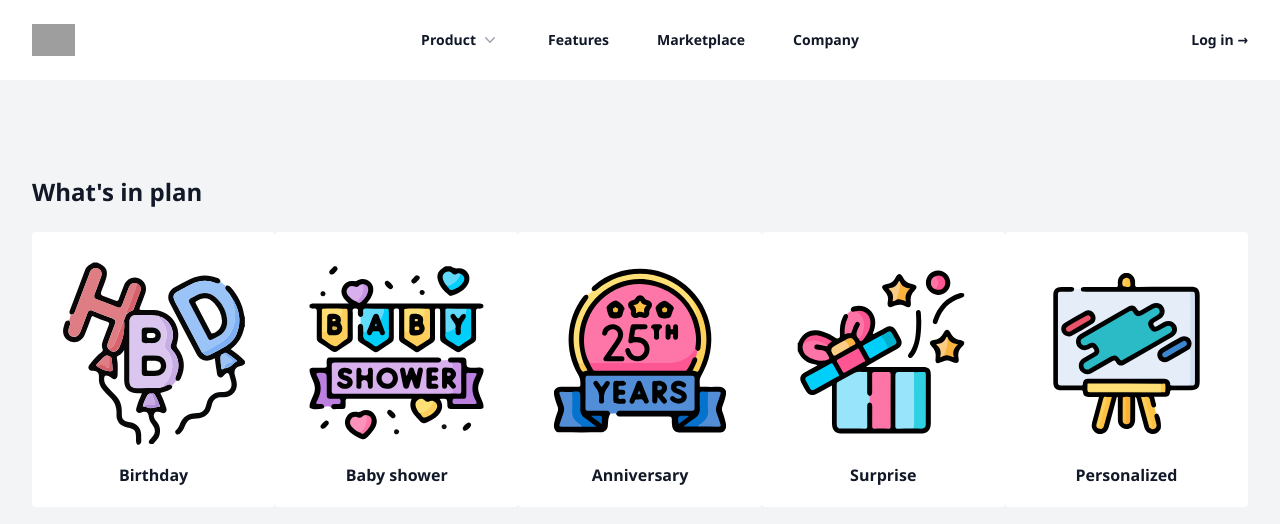
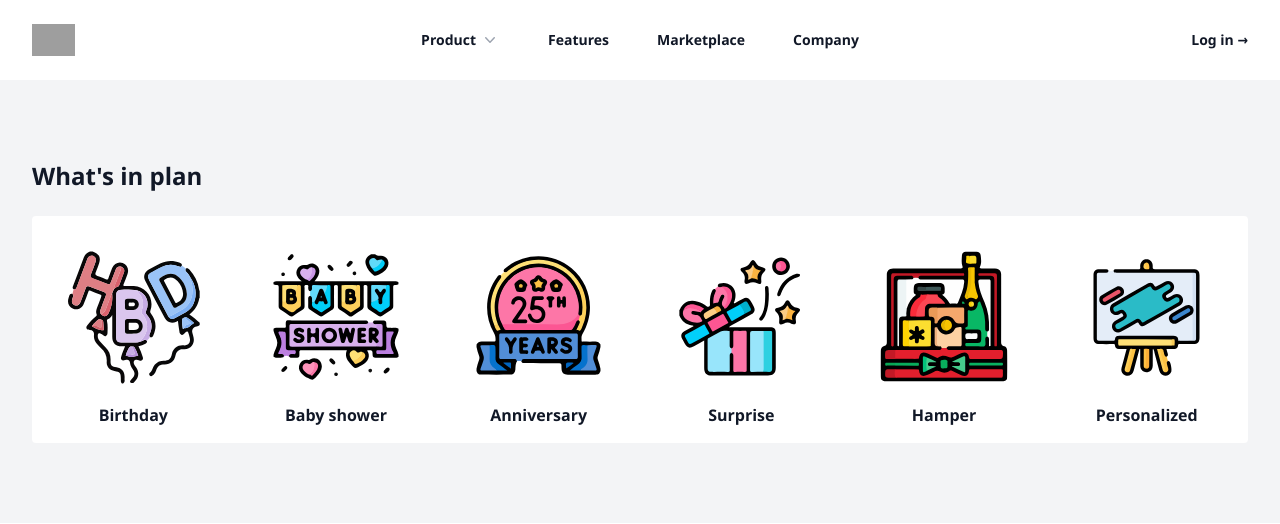
Before and after one commit to kyakivanfrank/big-days-by-asha, a React (Vite) app: page / in a window 1280 px wide. Shown: the top 524 px of the page. Built offline with nearby package versions, Linux system fonts and the light colour scheme; grey boxes are pictures that could not be loaded.

Commit message:
fine tuining

```diff
--- a/src/components/pages/Categories.jsx
+++ b/src/components/pages/Categories.jsx
@@ -8,6 +8,7 @@
 import babyshower from '../../assets/categories/babyshower.svg'
 import anniversary from '../../assets/categories/anniversary.svg'
 import Personalized from '../../assets/categories/personalized.svg'
+import hamper from '../../assets/categories/hamper.svg'
 
 
 const callouts = [
@@ -17,6 +18,7 @@
     imageSrc : birthday,
     imageAlt: 'Desk with leather desk pad, walnut desk organizer, wireless keyboard and mouse, and porcelain mug.',
     href: '#',
+    css: ''
   },
   {
     name: 'Baby shower',
@@ -24,6 +26,7 @@
     imageSrc : babyshower,
     imageAlt: 'Wood table with porcelain mug, leather journal, brass pen, leather key ring, and a houseplant.',
     href: '#',
+    css: ''
   },
   {
     name: 'Anniversary',
@@ -31,6 +34,7 @@
     imageSrc : anniversary,
     imageAlt: 'Wood table with porcelain mug, leather journal, brass pen, leather key ring, and a houseplant.',
     href: '#',
+    css: ''
   },
   {
     name: 'Surprise',
@@ -38,6 +42,14 @@
     imageSrc : surprise,
     imageAlt: 'Wood table with porcelain mug, leather journal, brass pen, leather key ring, and a houseplant.',
     href: '#',
+    css: ''
+  }, {
+    name: 'Hamper',
+    description: 'Journals and note-taking',
+    imageSrc : hamper,
+    imageAlt: 'Wood table with porcelain mug, leather journal, brass pen, leather key ring, and a houseplant.',
+    href: '#',
+    css: ''
   },
   {
     name: 'Personalized',
@@ -45,6 +57,7 @@
     imageSrc : Personalized,
     imageAlt: 'Collection of four insulated travel bottles on wooden shelf.',
     href: '#',
+    css: 'col-start-2'
   },
 ]
 
@@ -55,20 +68,20 @@
   return (
 <div className="bg-gray-100">
       <div className="mx-auto max-w-7xl px-4 sm:px-6 lg:px-8">
-        <div className="mx-auto max-w-2xl py-10  sm:py-12 lg:max-w-none lg:py-24">
+        <div className="mx-auto max-w-2xl py-8  sm:py-12 lg:max-w-none lg:py-20">
           <h2 className="text-2xl font-bold text-gray-900">What's in plan</h2>
 
-          <div className="mt-6 lg:flex mx-auto grid grid-cols-3  ">
+          <div className="mt-6 lg:flex mx-auto grid grid-cols-3 bg-white rounded justify-center">
             {callouts.map((callout, index) => (
-              <div key={index} className="bg-white rounded p-5 ">
-                <div className="mx-auto  group-hover:opacity-75 ">
+              <div key={index} className={`p-4 ${callout.css}`}>
+                <div className="mx-auto group-hover:opacity-75 ">
                   <img
                     src={callout.imageSrc}
                     alt={callout.imageAlt}
-                    className="h-full w-full object-cover object-center"
+                    className="h-full w-full p-3 object-cover object-center"
                   />
                 </div>
-                <h3 className="mt-2 text-base text-center font-semibold text-gray-900">
+                <h3 className="text-base text-center font-semibold text-gray-900">
                   <a href={callout.href}>
                     <span className="absolute inset-0" />
                     {callout.name}
```
Also changed, not shown: src/assets/categories/hamper.svg (added).
